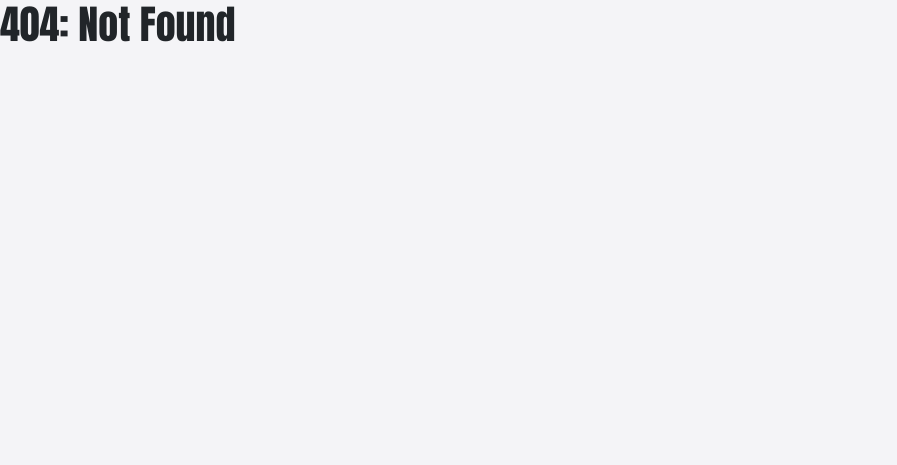
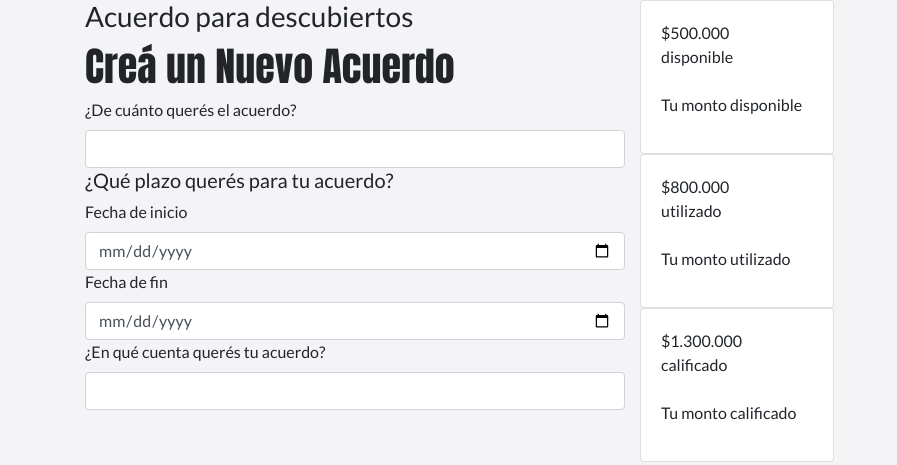
Before and after one commit to SantiagoMontiel/frontendReact, a React app: page /agreements in a window 1280 px wide. Before the commit this address had no page. Shown: the whole page, without its empty margins (0-897 px from the left). Built offline with nearby package versions, Linux system fonts and the light colour scheme.

Commit message:
Agrego pantalla de acuerdos

```diff
--- a/src/components/App.js
+++ b/src/components/App.js
@@ -1,17 +1,17 @@
 import React from 'react'
 import {BrowserRouter, Switch, Route} from "react-router-dom";
-import Badges from "../pages/Badges";
 import BadgeNew from "../pages/BadgeNew";
 import Layout from "./Layout";
 import NotFound from "../pages/NotFound";
 import Home from "../pages/Home"
+import Agreements from "../pages/Agreements";
 
 function App() {
   return(
       <BrowserRouter>
         <Layout>
           <Switch>
-            <Route exact path="/badges" component={Badges}/>
+            <Route exact path="/agreements" component={Agreements}/>
             <Route exact path="/badges/new" component={BadgeNew}/>
             <Route exact path="/" component={Home}/>
             <Route component={NotFound}/>
--- a/src/components/BadgeForm.js
+++ b/src/components/BadgeForm.js
@@ -14,16 +14,17 @@ class BadgeForm extends React.Component{
             <h1>Creá un Nuevo Acuerdo</h1>
               <form onSubmit={this.handleSubmit}>
                 <div className="form-group">
-                  <label htmlFor="">Monto</label>
+                  <label htmlFor="">¿De cuánto querés el acuerdo?</label>
                   <input onChange={this.props.onChange} className="form-control" type="number" name="amount" value= {this.props.formValues.amount}/>
 
+                  <h4>¿Qué plazo querés para tu acuerdo?</h4>
                   <label htmlFor="">Fecha de inicio</label>
                   <input onChange={this.props.onChange} className="form-control" type="date" name="startDate" value={this.props.formValues.startDate}/>
 
                   <label htmlFor="">Fecha de fin</label>
                   <input onChange={this.props.onChange} className="form-control" type="date" name="expirationDate" value={this.props.formValues.expirationDate}/>
 
-                  <label htmlFor="">Cuenta</label>
+                  <label htmlFor="">¿En qué cuenta querés tu acuerdo?</label>
                   <input onChange={this.props.onChange} className="form-control" type="number" name="account" value={this.props.formValues.account}/>
                 </div>
               </form>
--- /dev/null
+++ b/src/components/Margin.js
@@ -0,0 +1,17 @@
+import React from 'react'
+
+class Margin extends React.Component{
+    render(){
+        const divStyle = {width: '12rem'};
+        return <div>
+            <div className="card">
+                <div className="card-body"  style={divStyle}>
+                    <p>${this.props.amount} <br/>{this.props.type}<br/><br/>{this.props.message}</p>
+                </div>
+            </div>
+
+        </div>
+    }
+}
+
+export default Margin;
--- a/src/global.css
+++ b/src/global.css
@@ -1,6 +1,5 @@
 @import url('https://fonts.googleapis.com/css?family=Lato:300,400,700');
 @import url('https://fonts.googleapis.com/css?family=Anton');
-
 
 * {
   -webkit-font-smoothing: antialiased;
@@ -15,6 +14,11 @@ body {
 h1 {
   font-family: 'Anton', sans-serif;
 }
+
+h4{
+  font-size: 1.25rem;
+}
+
 
 a.link-unstyled {
   color: inherit;
@@ -72,3 +76,7 @@ a.link-unstyled:hover {
 .btn.btn-danger:not(:disabled):not(.disabled):focus {
   box-shadow: 0 0 0 0.2rem rgba(255, 64, 64, 0.5);
 }
+
+.space {
+  top: 30px;
+}
--- /dev/null
+++ b/src/pages/Agreements.js
@@ -0,0 +1,53 @@
+import React from 'react'
+import BadgeForm from "../components/BadgeForm";
+import Badge from "../components/Badge";
+import Margin from "../components/Margin"
+
+class Agreements extends React.Component{
+    state = { form: {
+            amount: null,
+            startDate:null,
+            expirationDate: null,
+            account:null}
+    };
+
+    handleChange = e => {
+        this.setState({
+            form: {
+                ...this.state.form,
+                [e.target.name]: e.target.value,
+            }
+        });
+    };
+    render() {
+        return<div>
+            {/*<div className="BadgeNew__hero">*/}
+            {/*  <img className="img-fluid" src={header} alt="Logo"/>*/}
+            {/*</div>*/}
+
+            <div className="container">
+                <div className="row">
+                    <div className="col-6">
+                        <div className="space">
+                            <h3>Acuerdo para descubiertos</h3>
+                        </div>
+                        <BadgeForm onChange={this.handleChange} formValues={this.state.form}/>
+                    </div>
+
+                    <div className="col-6">
+                            <div className="row">
+                                <Margin amount="500.000" type="disponible" message="Tu monto disponible"/>
+                            </div>
+                            <div className="row">
+                                <Margin amount="800.000" type="utilizado" message="Tu monto utilizado"/>
+                            </div>
+                            <div className="row">
+                                <Margin amount="1.300.000" type="calificado" message="Tu monto calificado"/>
+                            </div>
+                    </div>
+                </div>
+            </div>
+        </div>
+    }
+}
+export default Agreements;
--- a/src/pages/Home.js
+++ b/src/pages/Home.js
@@ -19,7 +19,7 @@ export default class Home extends Component {
               />
 
               <h1>Badge Management System</h1>
-              <Link className="btn btn-primary" to="/badges">
+              <Link className="btn btn-primary" to="/agreements">
                 Generá tu Acuerdo
               </Link>
             </div>
```
Also changed, not shown: src/images/signo-peso.webp (deleted).
